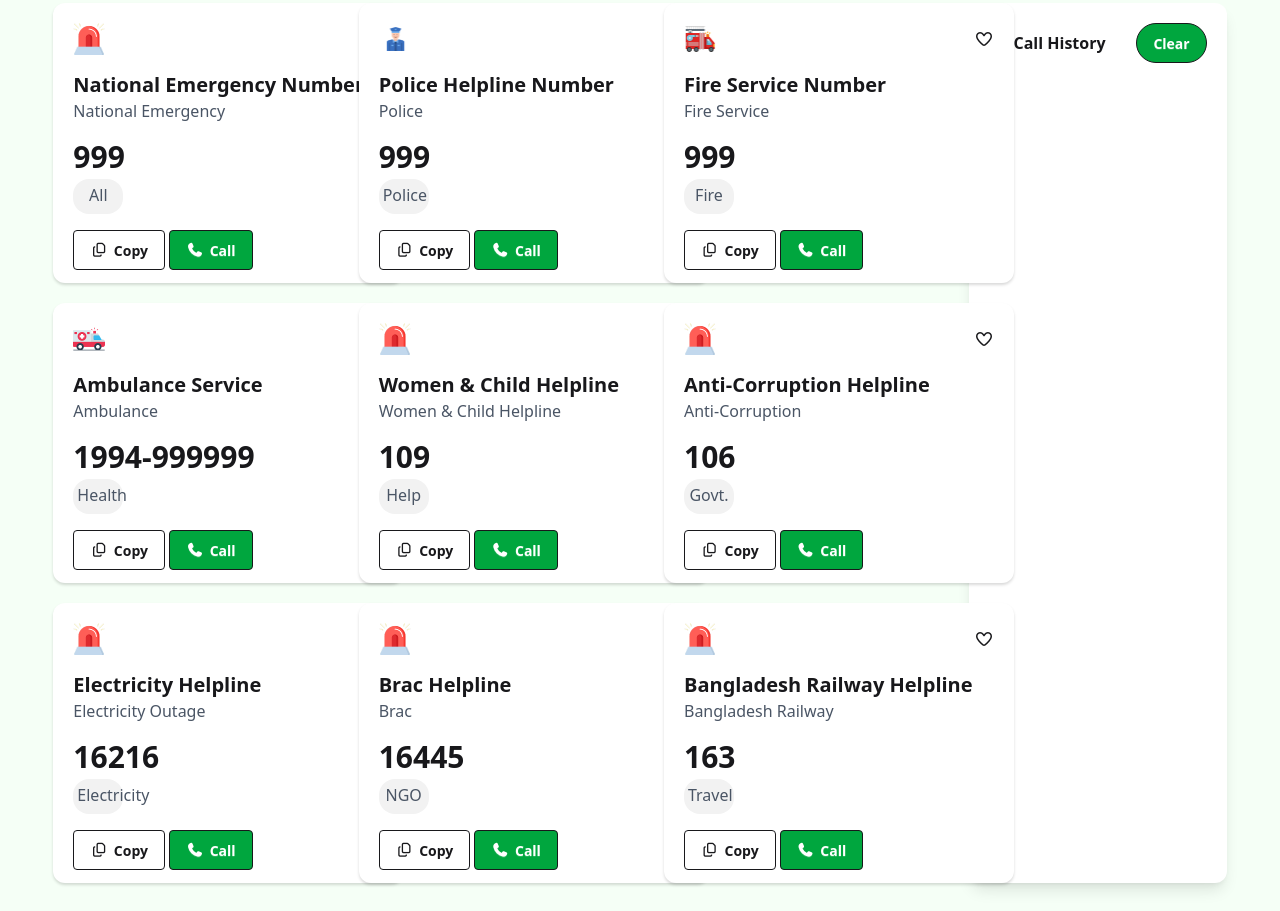
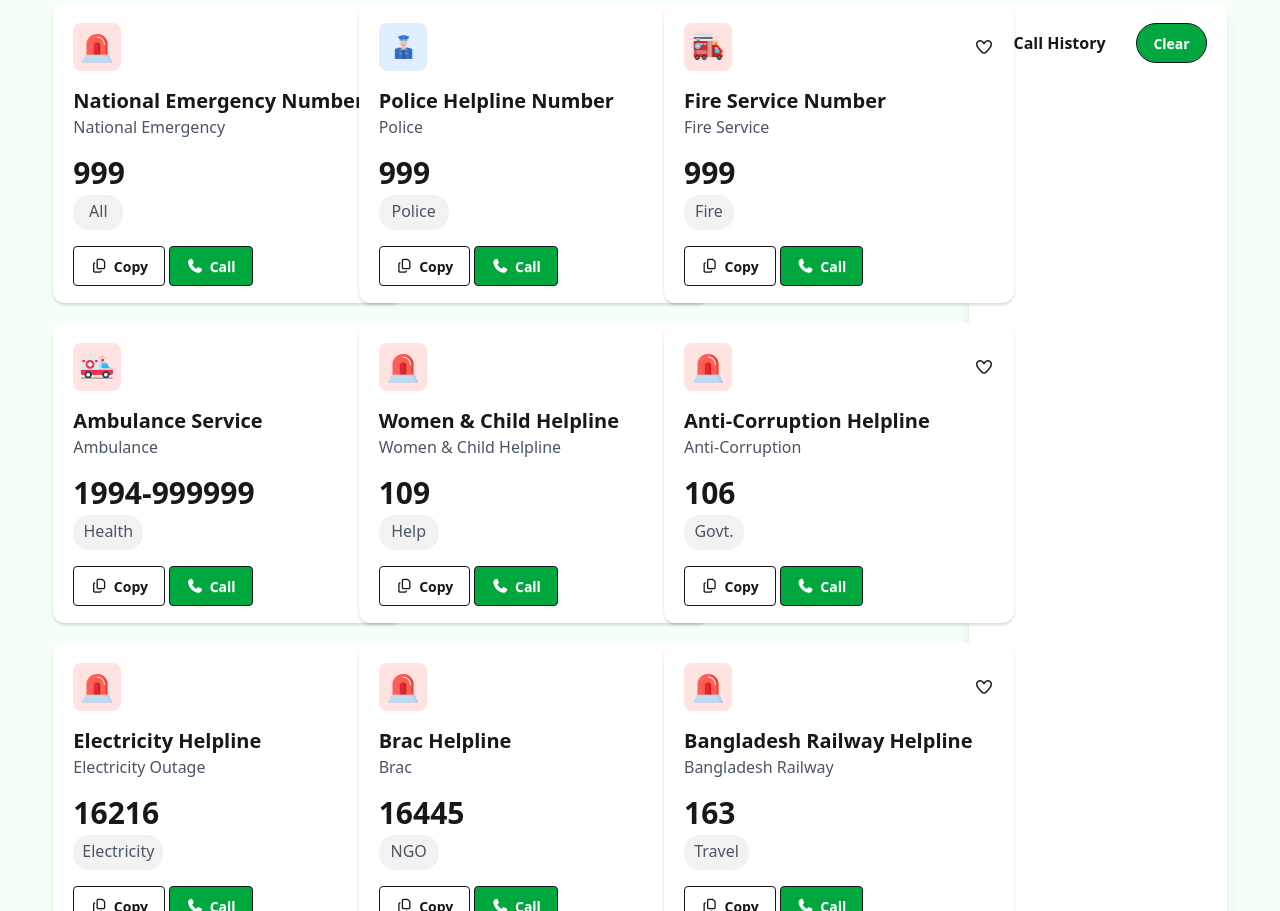
Before and after one commit to ashikulislam17/B12A5-Emergency-Hotline, a plain HTML site: page index.html in a window 1280 px wide. Shown: the part 429-1340 px from the top of the page. Drawn offline with nearby package versions, Linux system fonts and the light colour scheme.

Commit message:
Edited Card section

```diff
--- a/index.html
+++ b/index.html
@@ -67,11 +67,13 @@
                                  <!-- Service Cards -->
                                  <div class="service-card-container grid grid-cols-3 gap-x-12 gap-y-5">
 
-                                            <section class="card bg-white p-5 w-[350px] h-[280px] rounded-[12px]" style="box-shadow: 0px 2px 3px 0px rgba(0, 0, 0, 0.15);">
+                                            <section class="card bg-white p-5 w-[350px] h-[300px] rounded-[12px]" style="box-shadow: 0px 2px 3px 0px rgba(0, 0, 0, 0.15);">
 
                                             <div>
                                                     <div class="flex justify-between items-center mb-4">
+                                                           <div class="w-[60] h-[60] bg-[#ffe3e2] p-2 rounded-lg">
                                                                <img class="w-[32px] h-[32px]" src="assets/emergency.png" alt="">
+                                                           </div>
                                                     <i class="fa-regular fa-heart"></i>
                                                 </div>
 
@@ -93,11 +95,13 @@
                                             </section>
 
 
-                                            <section class="card bg-white p-5 w-[350px] h-[280px] rounded-[12px]" style="box-shadow: 0px 2px 3px 0px rgba(0, 0, 0, 0.15);">
+                                            <section class="card bg-white p-5 w-[350px] h-[300px] rounded-[12px]" style="box-shadow: 0px 2px 3px 0px rgba(0, 0, 0, 0.15);">
 
                                             <div>
                                                     <div class="flex justify-between items-center mb-4">
+                                                        <div class="w-[60] h-[60] bg-[#dfefff] p-2 rounded-lg">
                                                         <img class="w-[32px] h-[32px]" src="assets/police.png" alt="">
+                                                        </div>
                                                     <i class="fa-regular fa-heart"></i>
                                                 </div>
 
@@ -106,7 +110,7 @@
 
                                                 <h2 class="font-bold text-3xl mb-1">999</h2>
 
-                                                <div class="all mb-4 w-[50px] h-[35px] rounded-2xl bg-[#F2F2F2] p-1">
+                                                <div class="all mb-4 w-[70px] h-[35px] rounded-2xl bg-[#F2F2F2] p-1">
                                                     <p class="font-normal text-gray-600 text-center">Police</p>
                                                 </div>
                                         </div>
@@ -119,12 +123,13 @@
                                             </section>
 
 
-
-                                            <section class="card bg-white p-5 w-[350px] h-[280px] rounded-[12px]" style="box-shadow: 0px 2px 3px 0px rgba(0, 0, 0, 0.15);">
+                                            <section class="card bg-white p-5 w-[350px] h-[300px] rounded-[12px]" style="box-shadow: 0px 2px 3px 0px rgba(0, 0, 0, 0.15);">
 
                                             <div>
                                                     <div class="flex justify-between items-center mb-4">
+                                                         <div class="w-[60] h-[60] bg-[#ffe3e2] p-2 rounded-lg">
                                                         <img class="w-[32px] h-[32px]" src="assets/fire-service.png" alt="">
+                                                        </div>
                                                     <i class="fa-regular fa-heart"></i>
                                                 </div>
 
@@ -146,11 +151,13 @@
                                             </section>
 
 
-                                            <section class="card bg-white p-5 w-[350px] h-[280px] rounded-[12px]" style="box-shadow: 0px 2px 3px 0px rgba(0, 0, 0, 0.15);">
+                                            <section class="card bg-white p-5 w-[350px] h-[300px] rounded-[12px]" style="box-shadow: 0px 2px 3px 0px rgba(0, 0, 0, 0.15);">
 
                                             <div>
                                                     <div class="flex justify-between items-center mb-4">
+                                                        <div class="w-[60] h-[60] bg-[#ffe3e2] p-2 rounded-lg">
                                                         <img class="w-[32px] h-[32px]" src="assets/ambulance.png" alt="">
+                                                        </div>
                                                     <i class="fa-regular fa-heart"></i>
                                                 </div>
 
@@ -159,7 +166,7 @@
 
                                                 <h2 class="font-bold text-3xl mb-1">1994-999999</h2>
 
-                                                <div class="all mb-4 w-[50px] h-[35px] rounded-2xl bg-[#F2F2F2] p-1">
+                                                <div class="all mb-4 w-[70px] h-[35px] rounded-2xl bg-[#F2F2F2] p-1">
                                                     <p class="font-normal text-gray-600 text-center">Health</p>
                                                 </div>
                                         </div>
@@ -172,11 +179,13 @@
                                             </section>
 
 
-                                            <section class="card bg-white p-5 w-[350px] h-[280px] rounded-[12px]" style="box-shadow: 0px 2px 3px 0px rgba(0, 0, 0, 0.15);">
+                                            <section class="card bg-white p-5 w-[350px] h-[300px] rounded-[12px]" style="box-shadow: 0px 2px 3px 0px rgba(0, 0, 0, 0.15);">
 
                                             <div>
                                                     <div class="flex justify-between items-center mb-4">
+                                                        <div class="w-[60] h-[60] bg-[#ffe3e2] p-2 rounded-lg">
                                                         <img class="w-[32px] h-[32px]" src="assets/emergency.png" alt="">
+                                                        </div>
                                                     <i class="fa-regular fa-heart"></i>
                                                 </div>
 
@@ -185,7 +194,7 @@
 
                                                 <h2 class="font-bold text-3xl mb-1">109</h2>
 
-                                                <div class="all mb-4 w-[50px] h-[35px] rounded-2xl bg-[#F2F2F2] p-1">
+                                                <div class="all mb-4 w-[60px] h-[35px] rounded-2xl bg-[#F2F2F2] p-1">
                                                     <p class="font-normal text-gray-600 text-center">Help</p>
                                                 </div>
                                         </div>
@@ -198,11 +207,13 @@
                                             </section>
 
 
-                                            <section class="card bg-white p-5 w-[350px] h-[280px] rounded-[12px]" style="box-shadow: 0px 2px 3px 0px rgba(0, 0, 0, 0.15);">
+                                            <section class="card bg-white p-5 w-[350px] h-[300px] rounded-[12px]" style="box-shadow: 0px 2px 3px 0px rgba(0, 0, 0, 0.15);">
 
                                             <div>
                                                     <div class="flex justify-between items-center mb-4">
+                                                        <div class="w-[60] h-[60] bg-[#ffe3e2] p-2 rounded-lg">
                                                         <img class="w-[32px] h-[32px]" src="assets/emergency.png" alt="">
+                                                        </div>
                                                     <i class="fa-regular fa-heart"></i>
                                                 </div>
 
@@ -211,7 +222,7 @@
 
                                                 <h2 class="font-bold text-3xl mb-1">106</h2>
 
-                                                <div class="all mb-4 w-[50px] h-[35px] rounded-2xl bg-[#F2F2F2] p-1">
+                                                <div class="all mb-4 w-[60px] h-[35px] rounded-2xl bg-[#F2F2F2] p-1">
                                                     <p class="font-normal text-gray-600 text-center">Govt.</p>
                                                 </div>
                                         </div>
@@ -224,11 +235,13 @@
                                             </section>
 
 
-                                            <section class="card bg-white p-5 w-[350px] h-[280px] rounded-[12px]" style="box-shadow: 0px 2px 3px 0px rgba(0, 0, 0, 0.15);">
+                                            <section class="card bg-white p-5 w-[350px] h-[300px] rounded-[12px]" style="box-shadow: 0px 2px 3px 0px rgba(0, 0, 0, 0.15);">
 
                                             <div>
                                                     <div class="flex justify-between items-center mb-4">
+                                                        <div class="w-[60] h-[60] bg-[#ffe3e2] p-2 rounded-lg">
                                                         <img class="w-[32px] h-[32px]" src="assets/emergency.png" alt="">
+                                                        </div>
                                                     <i class="fa-regular fa-heart"></i>
                                                 </div>
 
@@ -237,7 +250,7 @@
 
                                                 <h2 class="font-bold text-3xl mb-1">16216</h2>
 
-                                                <div class="all mb-4 w-[50px] h-[35px] rounded-2xl bg-[#F2F2F2] p-1">
+                                                <div class="all mb-4 w-[90px] h-[35px] rounded-2xl bg-[#F2F2F2] p-1">
                                                     <p class="font-normal text-gray-600 text-center">Electricity</p>
                                                 </div>
                                         </div>
@@ -250,11 +263,13 @@
                                             </section>
 
 
-                                            <section class="card bg-white p-5 w-[350px] h-[280px] rounded-[12px]" style="box-shadow: 0px 2px 3px 0px rgba(0, 0, 0, 0.15);">
+                                            <section class="card bg-white p-5 w-[350px] h-[300px] rounded-[12px]" style="box-shadow: 0px 2px 3px 0px rgba(0, 0, 0, 0.15);">
 
                                             <div>
                                                     <div class="flex justify-between items-center mb-4">
+                                                        <div class="w-[60] h-[60] bg-[#ffe3e2] p-2 rounded-lg">
                                                         <img class="w-[32px] h-[32px]" src="assets/emergency.png" alt="">
+                                                        </div>
                                                     <i class="fa-regular fa-heart"></i>
                                                 </div>
 
@@ -263,7 +278,7 @@
 
                                                 <h2 class="font-bold text-3xl mb-1">16445</h2>
 
-                                                <div class="all mb-4 w-[50px] h-[35px] rounded-2xl bg-[#F2F2F2] p-1">
+                                                <div class="all mb-4 w-[60px] h-[35px] rounded-2xl bg-[#F2F2F2] p-1">
                                                     <p class="font-normal text-gray-600 text-center">NGO</p>
                                                 </div>
                                         </div>
@@ -276,11 +291,13 @@
                                             </section>
 
 
-                                            <section class="card bg-white p-5 w-[350px] h-[280px] rounded-[12px]" style="box-shadow: 0px 2px 3px 0px rgba(0, 0, 0, 0.15);">
+                                            <section class="card bg-white p-5 w-[350px] h-[300px] rounded-[12px]" style="box-shadow: 0px 2px 3px 0px rgba(0, 0, 0, 0.15);">
 
                                             <div>
                                                     <div class="flex justify-between items-center mb-4">
+                                                        <div class="w-[60] h-[60] bg-[#ffe3e2] p-2 rounded-lg">
                                                         <img class="w-[32px] h-[32px]" src="assets/emergency.png" alt="">
+                                                        </div>
                                                     <i class="fa-regular fa-heart"></i>
                                                 </div>
 
@@ -289,7 +306,7 @@
 
                                                 <h2 class="font-bold text-3xl mb-1">163</h2>
 
-                                                <div class="all mb-4 w-[50px] h-[35px] rounded-2xl bg-[#F2F2F2] p-1">
+                                                <div class="all mb-4 w-[65px] h-[35px] rounded-2xl bg-[#F2F2F2] p-1">
                                                     <p class="font-normal text-gray-600 text-center">Travel</p>
                                                 </div>
                                         </div>
@@ -315,6 +332,8 @@
                                   </nav>
                       </div>
 
+
+
               </div>
 
 
@@ -323,6 +342,6 @@
 
     </main>
 
-
+    <script src="script.js"></script>
 </body>
 </html>
```
Also changed, not shown: script.js (added). Lines whose indentation alone changed are shown as unchanged.
